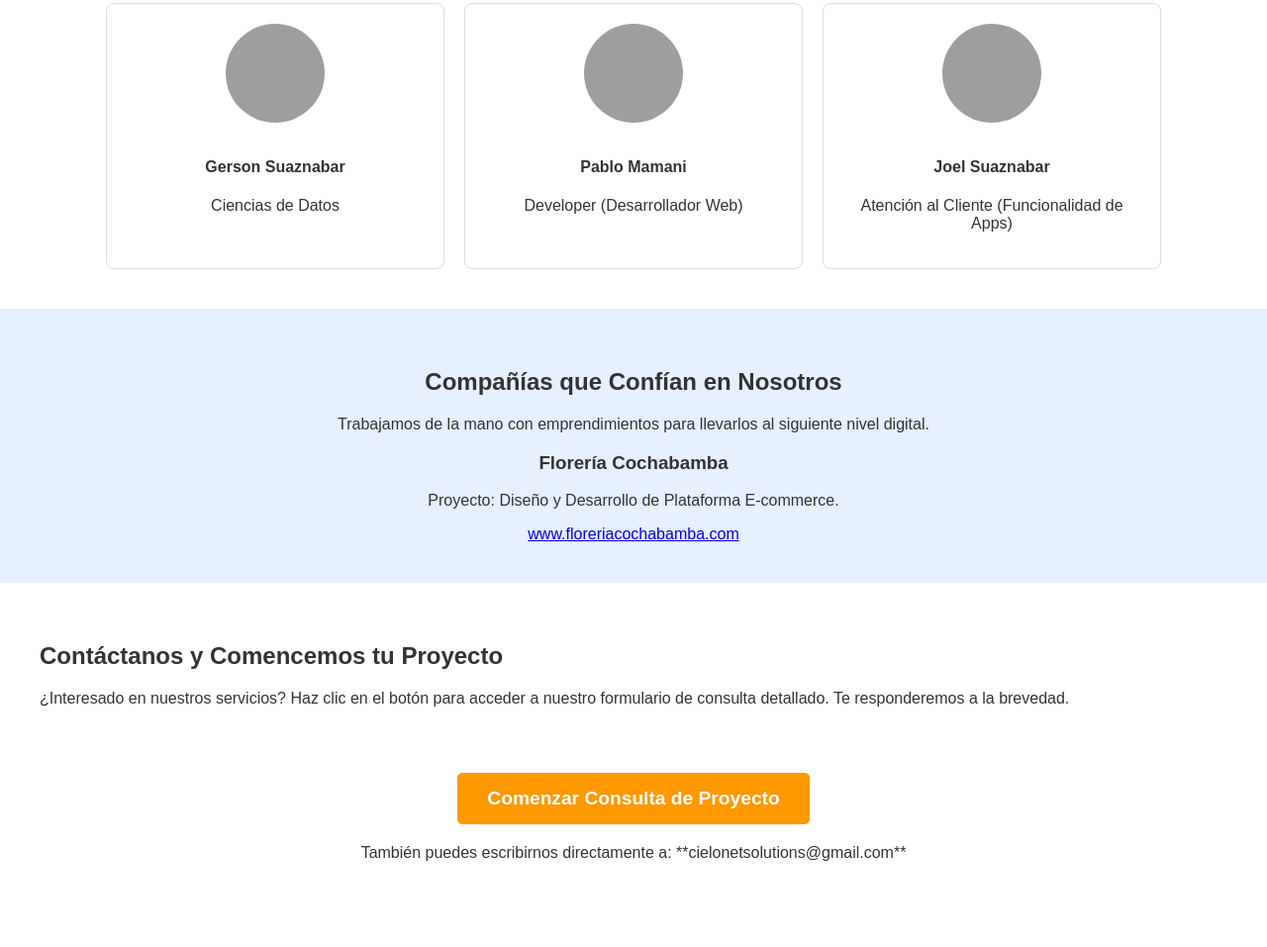
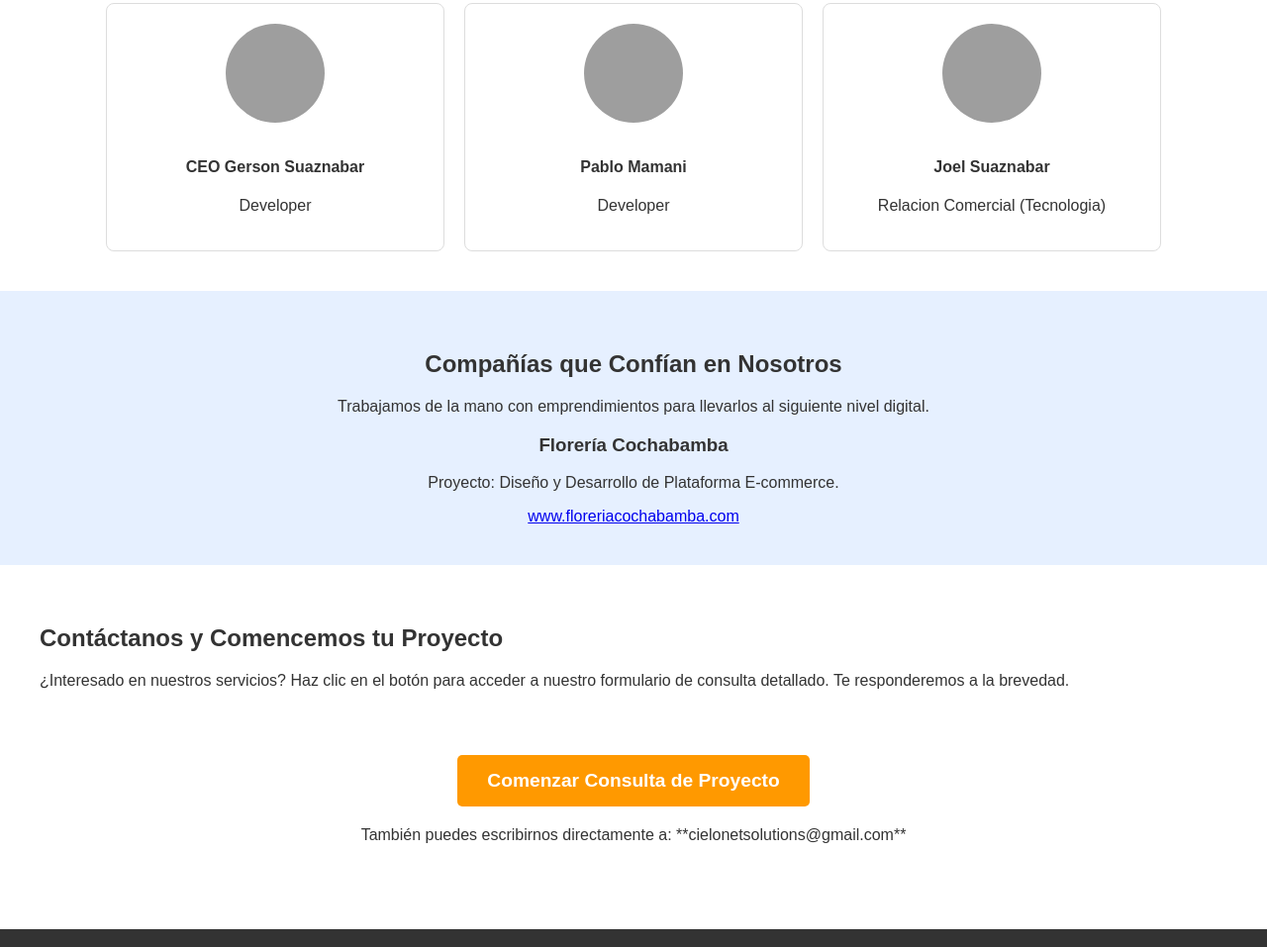
Before and after one commit to cielonetsolutions/cielonetsolutions, a plain HTML site: page index.html in a window 1280 px wide. Shown: the part 932-1889 px from the top of the page at 99% size. Drawn offline with Linux system fonts and the light colour scheme; grey boxes are pictures that could not be loaded.

Commit message:
Update team member titles and roles

```diff
--- a/index.html
+++ b/index.html
@@ -132,18 +132,18 @@
         <div class="equipo-grid">
             <div class="miembro-card">
                 <img src="https://i.ibb.co/d0KPZ3rf/Photo-ID.png" alt="Foto de Gerson Suaznabar">
-                <h4>Gerson Suaznabar</h4>
-                <p>Ciencias de Datos</p>
+                <h4>CEO Gerson Suaznabar</h4>
+                <p>Developer</p>
             </div>
             <div class="miembro-card">
                 <img src="https://i.ibb.co/1Y9nD0DK/Pablo-Work.png" alt="Foto de Pablo Mamani">
                 <h4>Pablo Mamani</h4>
-                <p>Developer (Desarrollador Web)</p>
+                <p>Developer</p>
             </div>
             <div class="miembro-card">
                 <img src="https://i.ibb.co/JWdRNTRZ/Joel-Suaznabar-Copy.png" alt="Foto de Joel Suaznabar">
                 <h4>Joel Suaznabar</h4>
-                <p>Atención al Cliente (Funcionalidad de Apps)</p>
+                <p>Relacion Comercial (Tecnologia)</p>
             </div>
         </div>
     </section>
```
